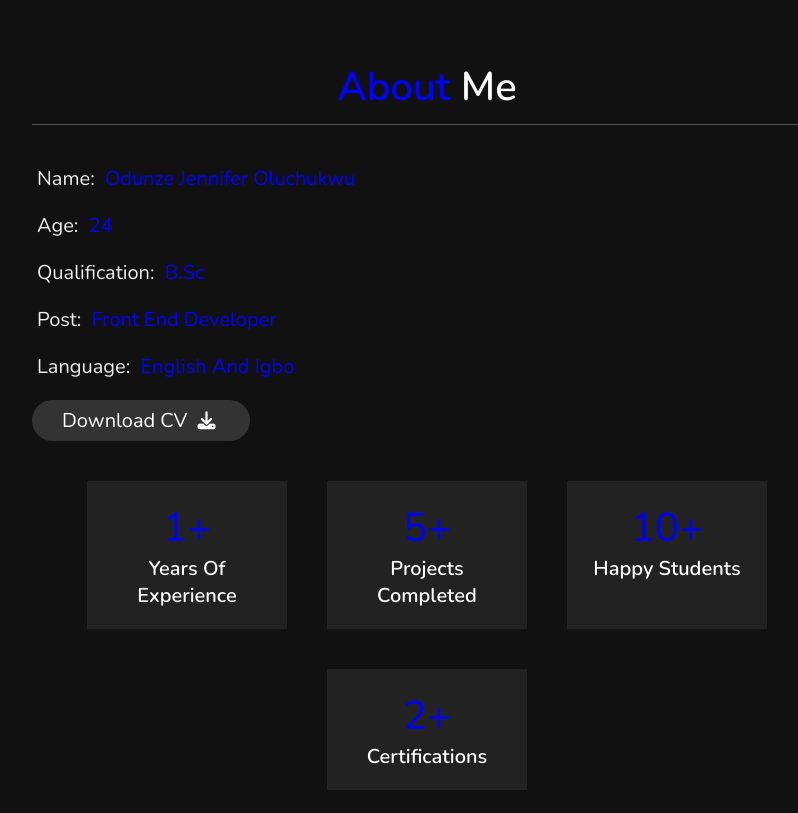
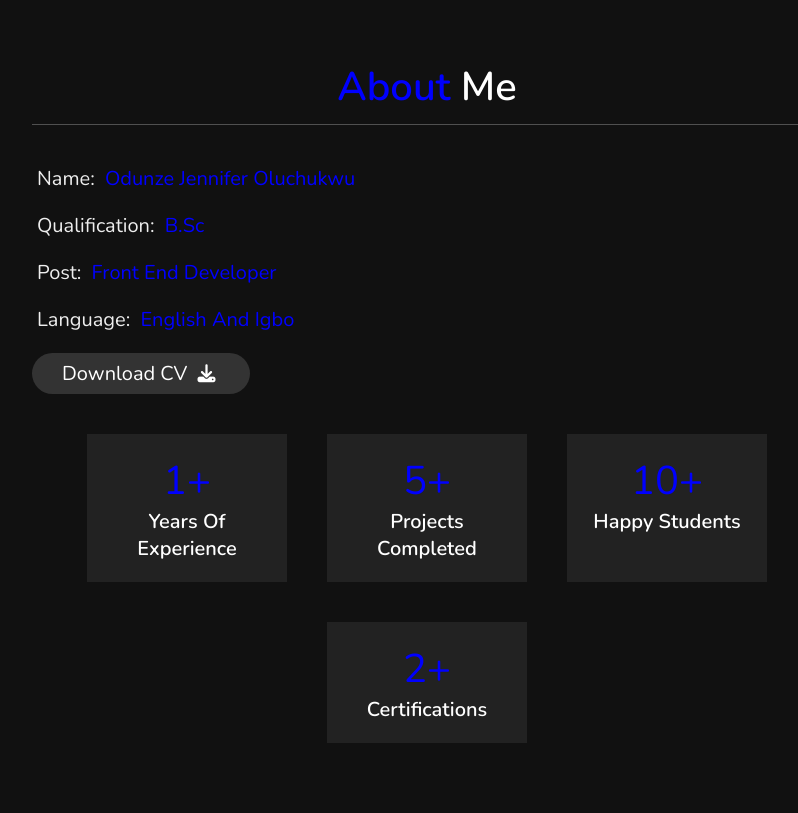
Before and after one commit to Jennydunix/my_portfolio, a plain HTML site: page index.html in a window 1280 px wide. Shown: the part 760-1573 px from the top of the page, without its empty margins (388-1186 px from the left). Drawn offline with nearby package versions, Linux system fonts and the light colour scheme.

Commit message:
Edited the Info section

```diff
--- a/index.html
+++ b/index.html
@@ -63,7 +63,6 @@
 
     <div class="info">
         <h3> <span> name: </span> Odunze Jennifer Oluchukwu </h3>
-        <h3> <span>age: </span> 24 </h3>
         <h3> <span>qualification: </span> B.Sc </h3>
         <h3> <span>post: </span> front end developer </h3>
         <h3> <span>language: </span> English and Igbo </h3>
--- a/style.css
+++ b/style.css
@@ -18,7 +18,7 @@
 
 ::selection{
     background: var(--blue);
-    color: #333;
+    color: #111;
 }
 
 
```
